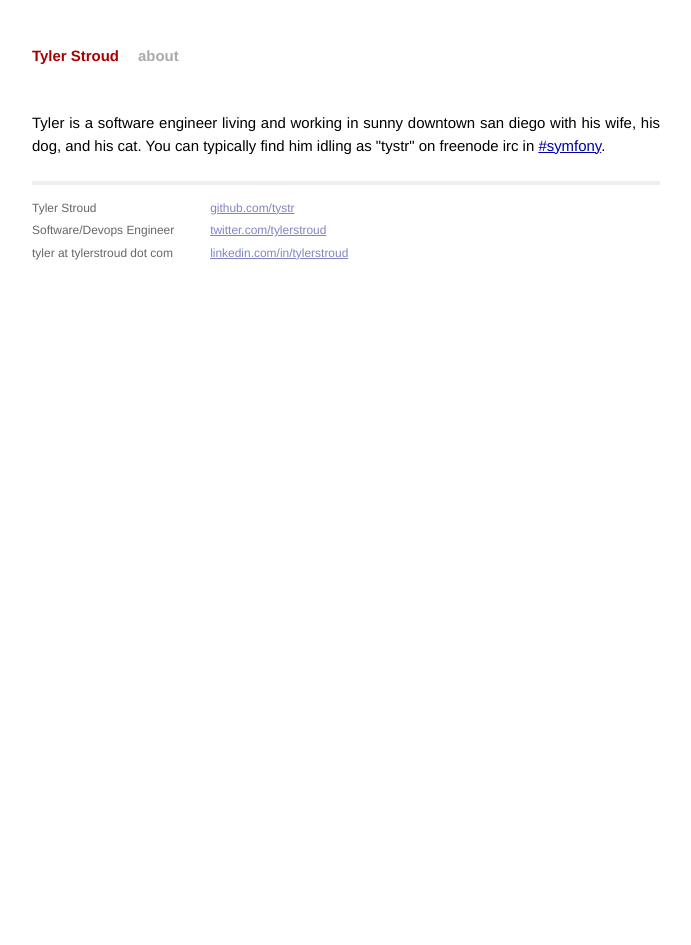
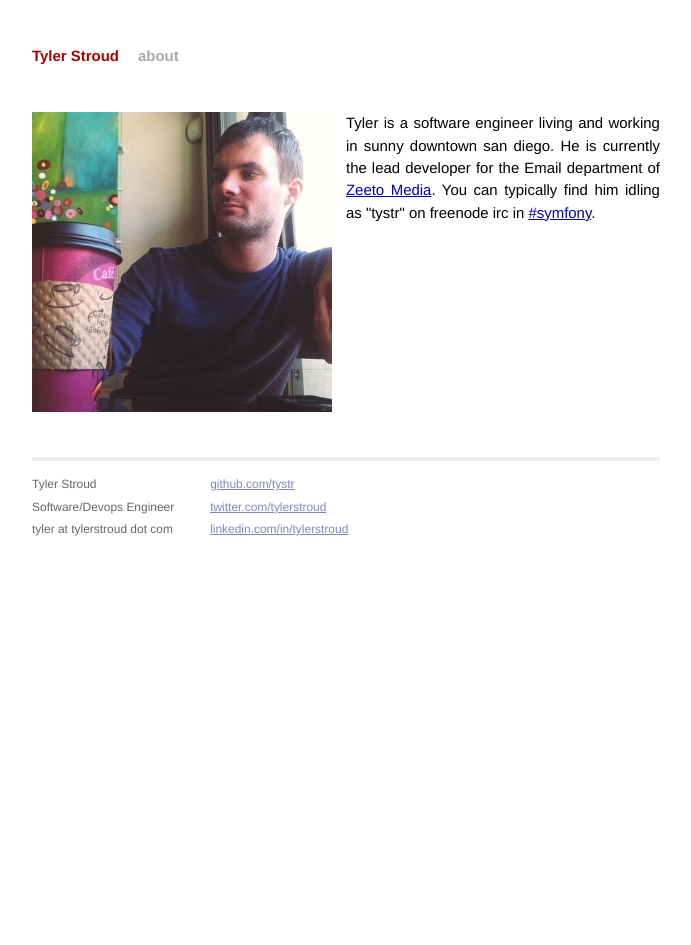
Before and after one commit to tystr/tystr.github.io, a Jekyll site: the page built from about/index.html, in a window 1280 px wide. Shown: the whole page, without its empty margins (294-985 px from the left). Built offline with Jekyll 4.4.1, drawn with Linux system fonts in a browser that asks for light colours; Markdown is read by kramdown in place of the engine named in the settings; comment, search, counter and statistics services are not loaded.

Commit message:
Added photo to about page

```diff
--- a/about/index.html
+++ b/about/index.html
@@ -3,5 +3,13 @@ layout: default
 title: Tyler Stroud | About
 ---
 
-<p>Tyler is a software engineer living and working in sunny downtown san diego with his wife, his dog, and his cat.
+<div style="width:50%; float:left; margin:1em 0">
+    <img src="../images/me_coffee2.jpg" width="300" height="300"/>
+</div>
+<div style="width:50%; float:left">
+<p>Tyler is a software engineer living and working in sunny downtown san diego. He is currently the lead developer for
+the Email department of <a href="http://zeetomedia.com">Zeeto Media</a>.
+
 You can typically find him idling as "tystr" on freenode irc in <a href="irc://irc.freenode.net/symfony">#symfony</a>.
+</div>
+<div style="clear:both"></div>
```
Also changed, not shown: images/me_coffee.jpg (added), images/me_coffee2.jpg (added).
